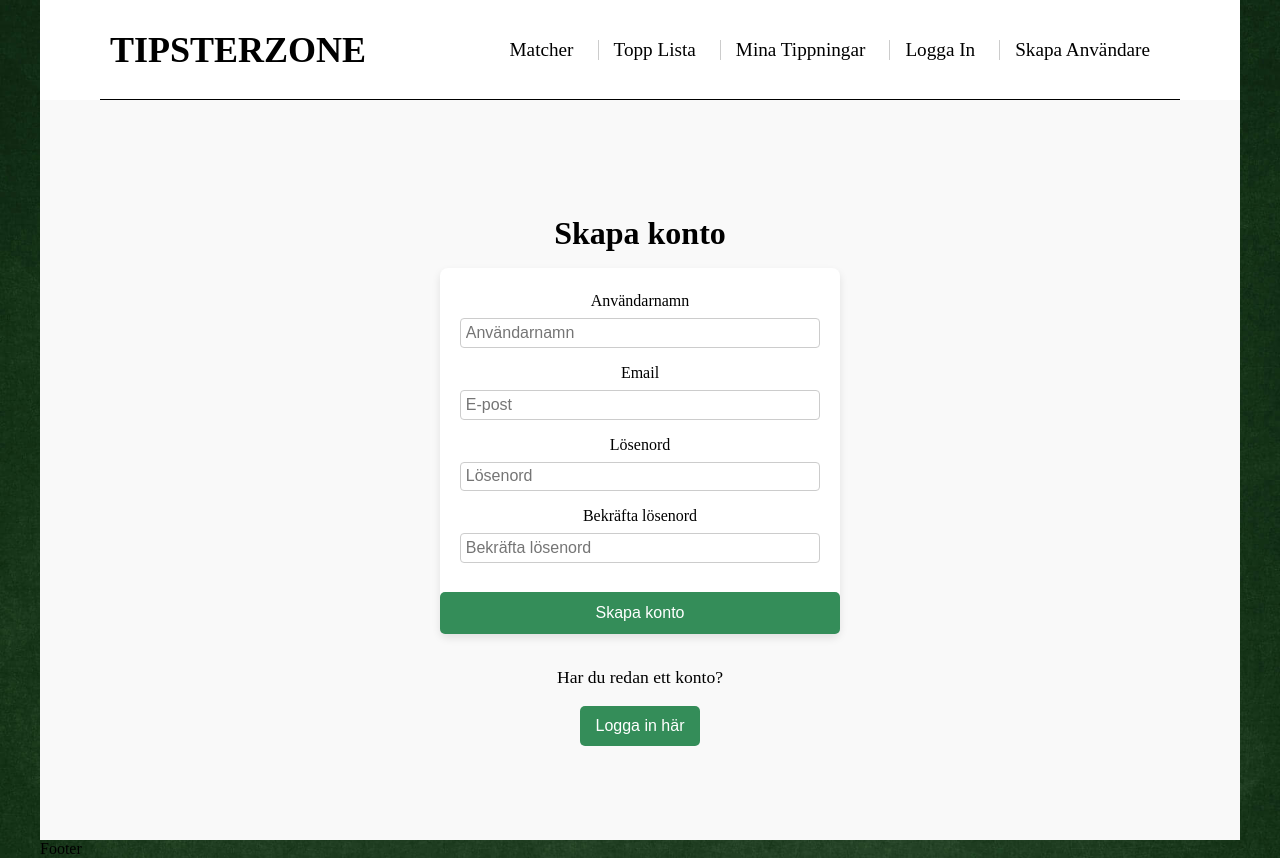
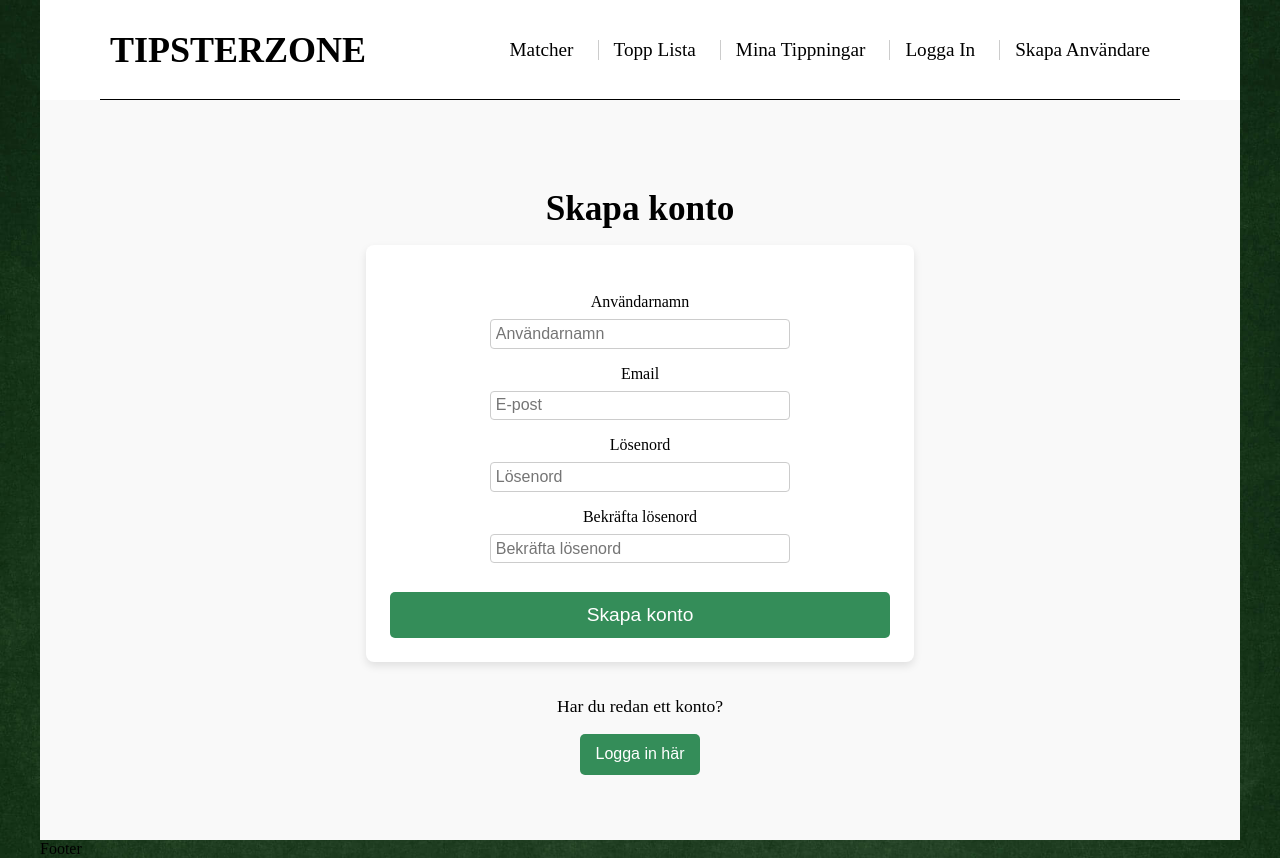
Before and after one commit to oscarkannerstedt/TipsterZone-Exjob, a React (Vite) app in the folder frontend/: page /signup in a window 1280 px wide. Built offline with nearby package versions, Linux system fonts and the light colour scheme.

Commit message:
Added - styling for signup page tablet

```diff
--- /dev/null
+++ b/frontend/src/style/signupUser/signup-tablet.scss
@@ -0,0 +1,31 @@
+@media (min-width: 600px) {
+  .signup-wrapper {
+    h1 {
+      font-size: 2.2rem;
+    }
+
+    form {
+      width: 85%;
+      max-width: 500px;
+      padding: 1.5rem;
+
+      .email-wrapper,
+      .password-wrapper {
+        margin-left: 0;
+        margin-right: 0;
+      }
+
+      .email-wrapper input,
+      .username-wrapper input,
+      .confirmpassword-wrapper input,
+      .password-wrapper input {
+        width: 300px;
+      }
+
+      .submit-button {
+        font-size: 1.2rem;
+        margin-top: 0.8rem;
+      }
+    }
+  }
+}
--- a/frontend/src/style/signupUser/signup.scss
+++ b/frontend/src/style/signupUser/signup.scss
@@ -1 +1,2 @@
 @use "signup-mobile.scss" as *;
+@use "signup-tablet.scss" as *;
```
